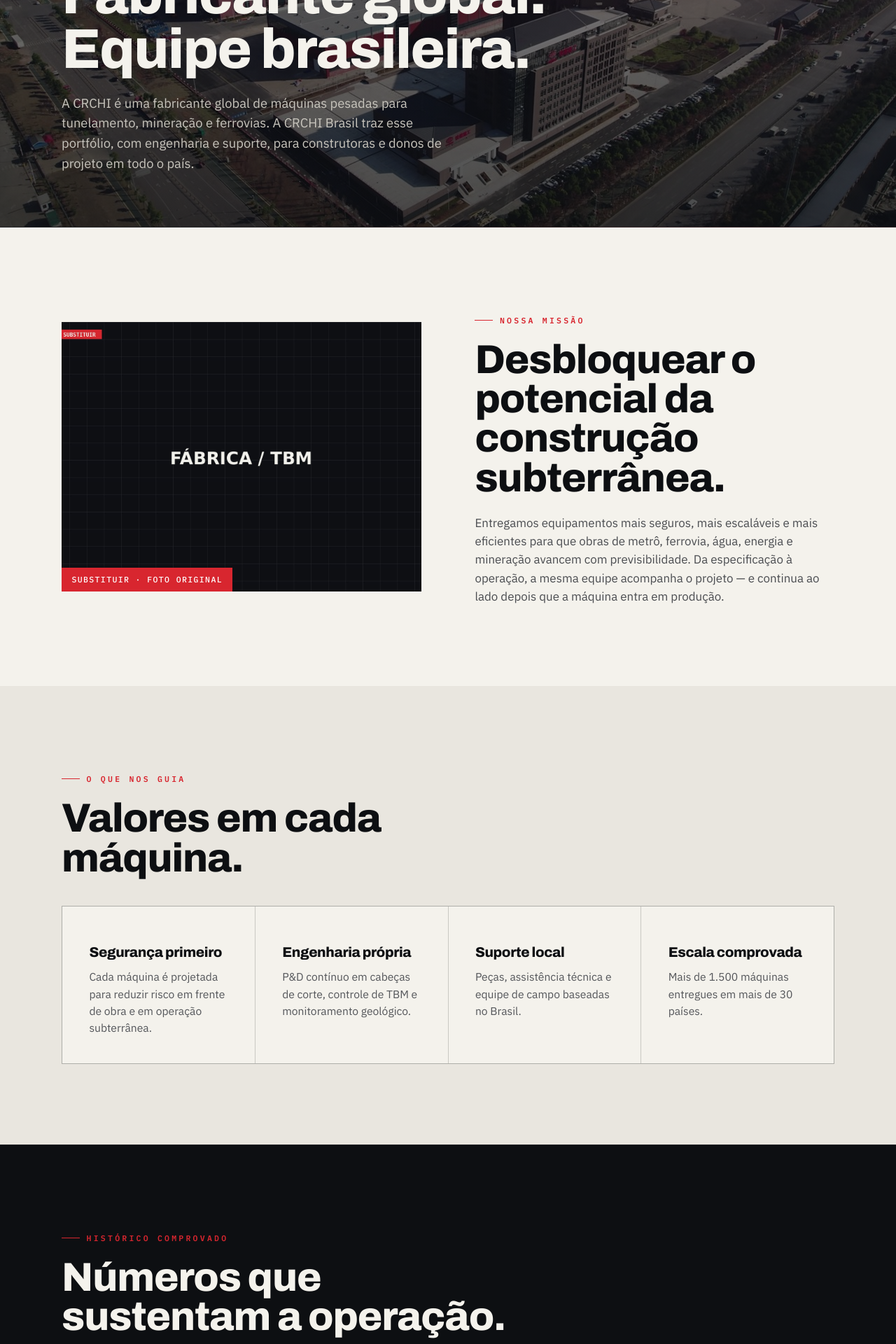
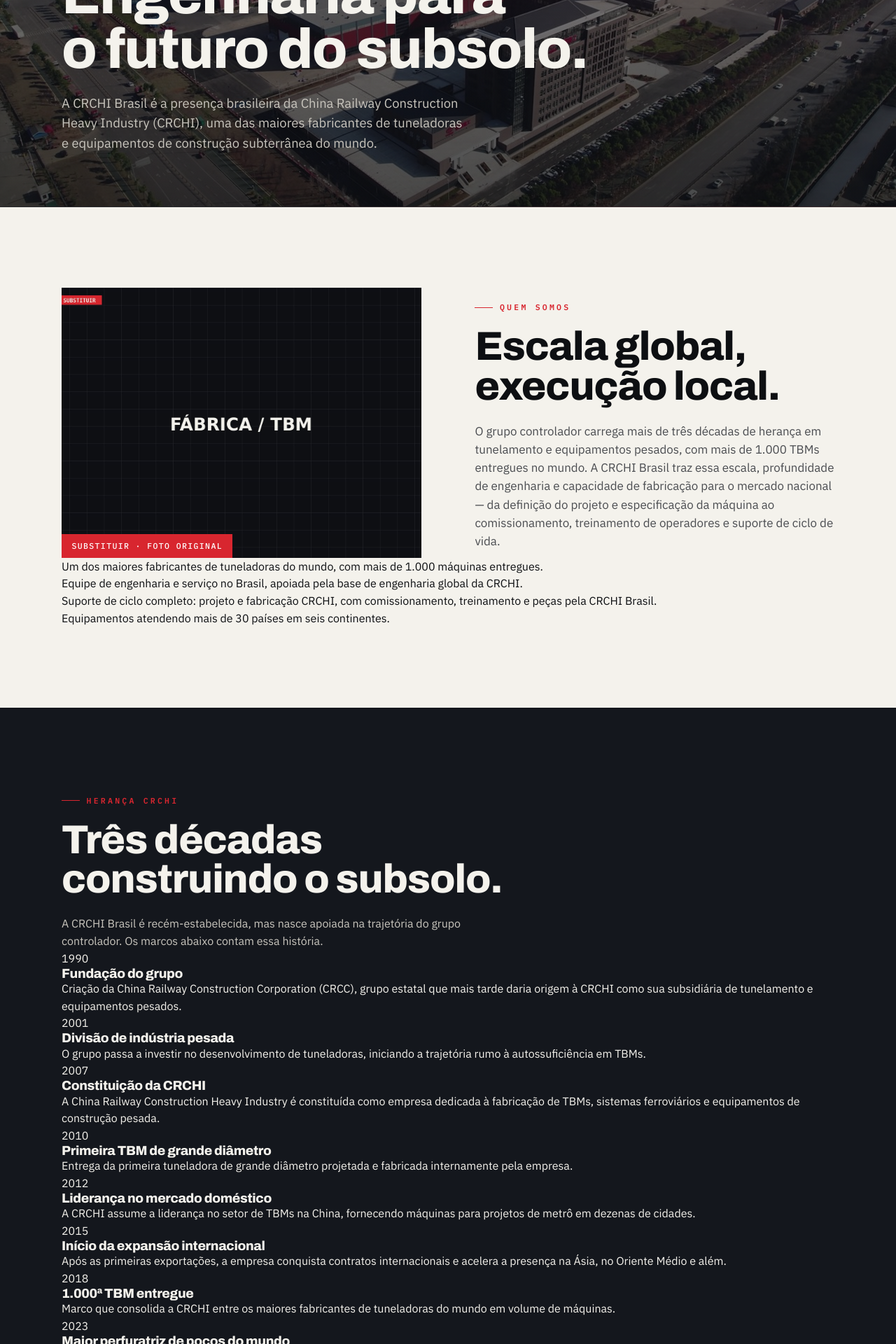
Before and after one commit to alexlaflor/crchi-brasil, a Next.js app: page /sobre in a window 1280 px wide. Shown: the part 260-2180 px from the top of the page at 70% size. Built offline with nearby package versions, Linux system fonts and the light colour scheme.

Commit message:
Update page.js

```diff
--- a/app/sobre/page.js
+++ b/app/sobre/page.js
@@ -1,8 +1,7 @@
+import Link from 'next/link';
 import Image from 'next/image';
-import Link from 'next/link';
 import Reveal from '../components/Reveal';
-import { STATS } from '@/lib/content';
-const BASE = process.env.NEXT_PUBLIC_BASE_PATH || '';
+import Marquee from '../components/Marquee';
 
 export const metadata = {
   title: 'Empresa',
@@ -10,29 +9,58 @@
     'A CRCHI Brasil é a filial brasileira de um dos maiores fabricantes de tuneladoras do mundo, com engenharia global e suporte local.',
 };
 
-const VALUES = [
-  ['Segurança primeiro', 'Cada máquina é projetada para reduzir risco em frente de obra e em operação subterrânea.'],
-  ['Engenharia própria', 'P&D contínuo em cabeças de corte, controle de TBM e monitoramento geológico.'],
-  ['Suporte local', 'Peças, assistência técnica e equipe de campo baseadas no Brasil.'],
-  ['Escala comprovada', 'Mais de 1.500 máquinas entregues em mais de 30 países.'],
+const BASE = process.env.NEXT_PUBLIC_BASE_PATH || '';
+
+const HIGHLIGHTS = [
+  'Um dos maiores fabricantes de tuneladoras do mundo, com mais de 1.000 máquinas entregues.',
+  'Equipe de engenharia e serviço no Brasil, apoiada pela base de engenharia global da CRCHI.',
+  'Suporte de ciclo completo: projeto e fabricação CRCHI, com comissionamento, treinamento e peças pela CRCHI Brasil.',
+  'Equipamentos atendendo mais de 30 países em seis continentes.',
+];
+
+const TIMELINE = [
+  ['1990', 'Fundação do grupo', 'Criação da China Railway Construction Corporation (CRCC), grupo estatal que mais tarde daria origem à CRCHI como sua subsidiária de tunelamento e equipamentos pesados.'],
+  ['2001', 'Divisão de indústria pesada', 'O grupo passa a investir no desenvolvimento de tuneladoras, iniciando a trajetória rumo à autossuficiência em TBMs.'],
+  ['2007', 'Constituição da CRCHI', 'A China Railway Construction Heavy Industry é constituída como empresa dedicada à fabricação de TBMs, sistemas ferroviários e equipamentos de construção pesada.'],
+  ['2010', 'Primeira TBM de grande diâmetro', 'Entrega da primeira tuneladora de grande diâmetro projetada e fabricada internamente pela empresa.'],
+  ['2012', 'Liderança no mercado doméstico', 'A CRCHI assume a liderança no setor de TBMs na China, fornecendo máquinas para projetos de metrô em dezenas de cidades.'],
+  ['2015', 'Início da expansão internacional', 'Após as primeiras exportações, a empresa conquista contratos internacionais e acelera a presença na Ásia, no Oriente Médio e além.'],
+  ['2018', '1.000ª TBM entregue', 'Marco que consolida a CRCHI entre os maiores fabricantes de tuneladoras do mundo em volume de máquinas.'],
+  ['2023', 'Maior perfuratriz de poços do mundo', 'Lançamento de uma perfuratriz vertical de poços de 23,02 m de diâmetro, recorde mundial de escala na época.'],
+  ['2024', 'Uma das maiores TBMs do mundo', 'Tuneladora de 16,64 m de diâmetro entra em operação; equipamentos CRCHI passam a atender projetos em mais de 30 países.'],
+  ['[ano]', 'CRCHI Brasil estabelecida', 'Constituição da filial brasileira para levar o portfólio de tunelamento, mineração e ferrovias da CRCHI ao mercado nacional.'],
+];
+
+const TECH_STATS = [
+  ['20%', 'Proporção de equipe em P&D'],
+  ['1.300+', 'Patentes registradas'],
+  ['8', 'Centros de pesquisa'],
+  ['16 m+', 'Diâmetro máximo de TBM'],
+];
+
+const CERTS = [
+  ['Qualidade', 'ISO 9001', 'Sistemas de gestão da qualidade em projeto, engenharia e serviço.', '[nº do certificado]'],
+  ['Meio ambiente', 'ISO 14001', 'Gestão ambiental, uso responsável de recursos e redução de impacto.', '[nº do certificado]'],
+  ['Saúde e segurança', 'ISO 45001', 'Gestão de saúde e segurança ocupacional e controle de riscos no trabalho.', '[nº do certificado]'],
 ];
 
 export default function Sobre() {
   return (
     <>
-<section className="phero has-bg">
+      <section className="phero has-bg">
         <img className="phero-bg" src={`${BASE}/images/hero-empresa.jpg`} alt="" />
         <div className="wrap">
           <div className="crumb"><Link href="/">Início</Link> / Empresa</div>
-          <h1>Fabricante global.<br />Equipe brasileira.</h1>
+          <h1>Engenharia para<br />o futuro do subsolo.</h1>
           <p>
-            A CRCHI é uma fabricante global de máquinas pesadas para tunelamento, mineração e
-            ferrovias. A CRCHI Brasil traz esse portfólio, com engenharia e suporte, para
-            construtoras e donos de projeto em todo o país.
+            A CRCHI Brasil é a presença brasileira da China Railway Construction Heavy Industry
+            (CRCHI), uma das maiores fabricantes de tuneladoras e equipamentos de construção
+            subterrânea do mundo.
           </p>
         </div>
       </section>
 
+      {/* OVERVIEW + HIGHLIGHTS */}
       <section className="light">
         <div className="wrap">
           <div className="split">
@@ -41,53 +69,107 @@
               <span className="tag">SUBSTITUIR · FOTO ORIGINAL</span>
             </Reveal>
             <Reveal>
-              <span className="eyebrow">Nossa missão</span>
-              <h2 className="h2">Desbloquear o potencial da construção subterrânea.</h2>
+              <span className="eyebrow">Quem somos</span>
+              <h2 className="h2">Escala global, execução local.</h2>
               <p>
-                Entregamos equipamentos mais seguros, mais escaláveis e mais eficientes para que
-                obras de metrô, ferrovia, água, energia e mineração avancem com previsibilidade. Da
-                especificação à operação, a mesma equipe acompanha o projeto — e continua ao lado
-                depois que a máquina entra em produção.
+                O grupo controlador carrega mais de três décadas de herança em tunelamento e
+                equipamentos pesados, com mais de 1.000 TBMs entregues no mundo. A CRCHI Brasil traz
+                essa escala, profundidade de engenharia e capacidade de fabricação para o mercado
+                nacional — da definição do projeto e especificação da máquina ao comissionamento,
+                treinamento de operadores e suporte de ciclo de vida.
               </p>
             </Reveal>
           </div>
-        </div>
-      </section>
-
-      <section className="concrete">
-        <div className="wrap">
-          <Reveal>
-            <span className="eyebrow">O que nos guia</span>
-            <h2 className="h2">Valores em cada máquina.</h2>
-          </Reveal>
-          <Reveal className="grid-1px cols-4" style={{ marginTop: '2.5rem' }}>
-            {VALUES.map(([t, d]) => (
-              <div className="pill" key={t}>
-                <h3 style={{ fontSize: '1.25rem' }}>{t}</h3>
-                <p>{d}</p>
+          <Reveal className="highlights">
+            {HIGHLIGHTS.map((h, i) => (
+              <div className="highlight" key={i}>
+                <span className="hi-mark" />
+                <p>{h}</p>
               </div>
             ))}
           </Reveal>
         </div>
       </section>
 
-      <section className="stats">
+      {/* TIMELINE */}
+      <section className="dark2">
         <div className="wrap">
           <Reveal>
-            <span className="eyebrow">Histórico comprovado</span>
-            <h2 className="h2">Números que sustentam a operação.</h2>
+            <span className="eyebrow">Herança CRCHI</span>
+            <h2 className="h2">Três décadas construindo o subsolo.</h2>
+            <p style={{ color: '#c9c6be', maxWidth: '60ch' }}>
+              A CRCHI Brasil é recém-estabelecida, mas nasce apoiada na trajetória do grupo
+              controlador. Os marcos abaixo contam essa história.
+            </p>
           </Reveal>
-          <Reveal className="grid-1px cols-4">
-            {STATS.map((s) => (
-              <div className="stat" key={s.lbl}>
-                <div className="big">{s.big}</div>
-                <span className="lbl">{s.lbl}</span>
+          <div className="timeline">
+            {TIMELINE.map(([year, title, desc], i) => (
+              <Reveal className="tl-item" key={i}>
+                <div className="tl-year">{year}</div>
+                <div className="tl-body">
+                  <h3>{title}</h3>
+                  <p>{desc}</p>
+                </div>
+              </Reveal>
+            ))}
+          </div>
+        </div>
+      </section>
+
+      {/* TECHNOLOGY */}
+      <section className="concrete">
+        <div className="wrap">
+          <Reveal>
+            <span className="eyebrow">Tecnologia e inovação</span>
+            <h2 className="h2">P&amp;D que empurra os limites do possível.</h2>
+          </Reveal>
+          <Reveal className="grid-1px cols-4" style={{ marginTop: '2.5rem' }}>
+            {TECH_STATS.map(([big, lbl]) => (
+              <div className="stat" key={lbl}>
+                <div className="big">{big}</div>
+                <span className="lbl">{lbl}</span>
+              </div>
+            ))}
+          </Reveal>
+          <Reveal>
+            <p style={{ maxWidth: '70ch', marginTop: '2.5rem', color: '#4a4c50' }}>
+              A CRCHI mantém centros de pesquisa dedicados e um amplo portfólio de patentes em
+              tunelamento, sistemas ferroviários e equipamentos de construção. O investimento em
+              P&amp;D sustenta avanços contínuos em projeto de cabeça de corte, sensoriamento
+              geológico em tempo real, sistemas de guiagem automatizada e inteligência de máquina —
+              entregando equipamentos mais inteligentes, eficientes e confiáveis a cada geração.
+            </p>
+          </Reveal>
+        </div>
+      </section>
+
+      {/* CERTIFICATIONS */}
+      <section className="dark2">
+        <div className="wrap">
+          <Reveal>
+            <span className="eyebrow">Certificações e normas</span>
+            <h2 className="h2" style={{ color: '#fff' }}>Qualidade, meio ambiente e segurança.</h2>
+            <p style={{ color: '#c9c6be', maxWidth: '62ch' }}>
+              Modelo de seção para as certificações da CRCHI Brasil. Confirme quais normas a entidade
+              brasileira efetivamente detém e preencha os números antes de publicar.
+            </p>
+          </Reveal>
+          <Reveal className="grid-1px cols-3" style={{ marginTop: '2.5rem' }}>
+            {CERTS.map(([badge, title, desc, num]) => (
+              <div className="cert" key={title}>
+                <span className="badge">{badge}</span>
+                <h3>{title}</h3>
+                <p>{desc}</p>
+                <span className="cnum">Certificado {num}</span>
               </div>
             ))}
           </Reveal>
         </div>
       </section>
 
+      <Marquee text="VAMOS CONSTRUIR JUNTOS" />
+
+      {/* CTA */}
       <section className="cta">
         <div className="wrap">
           <span className="eyebrow center">Vamos conversar</span>
```
